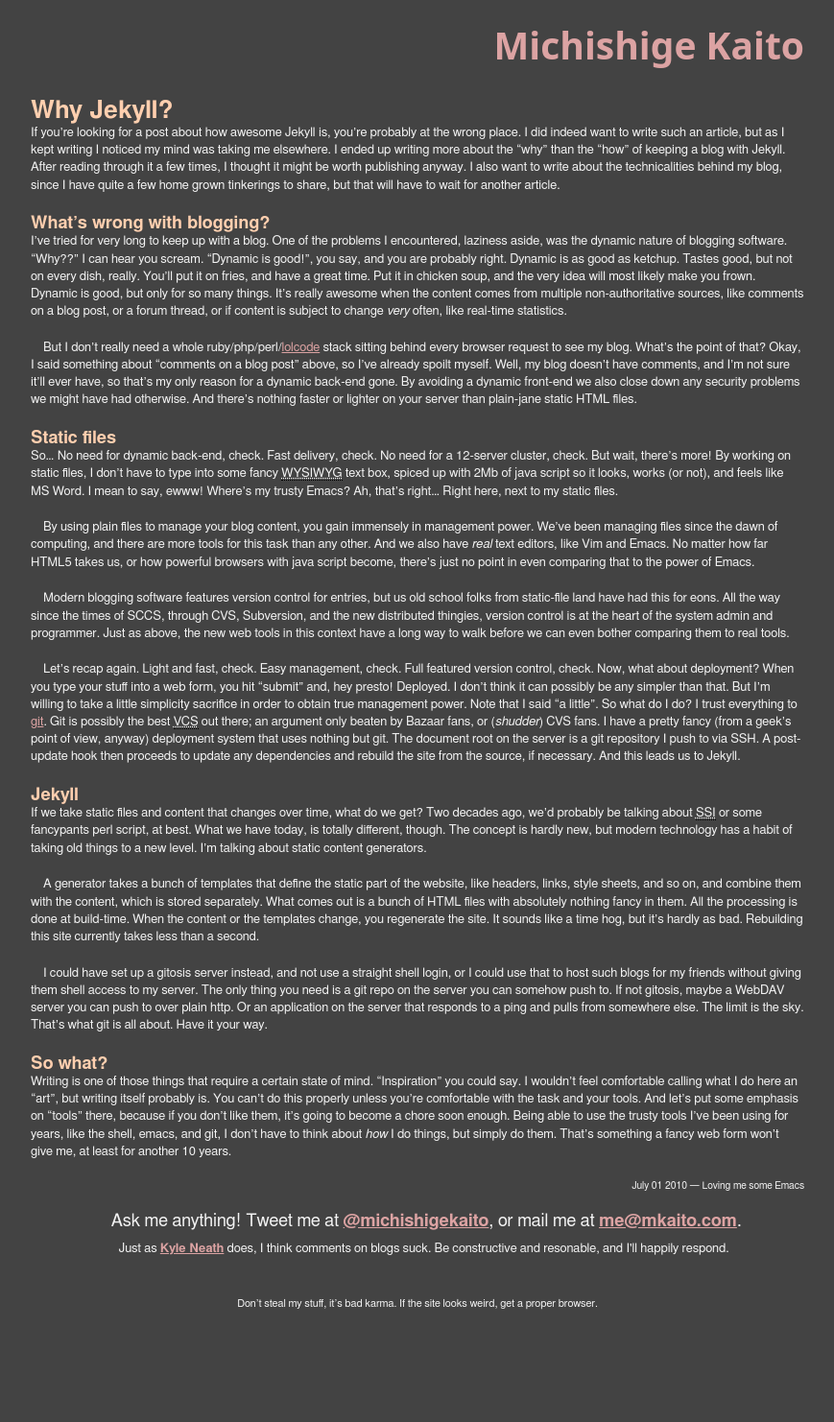
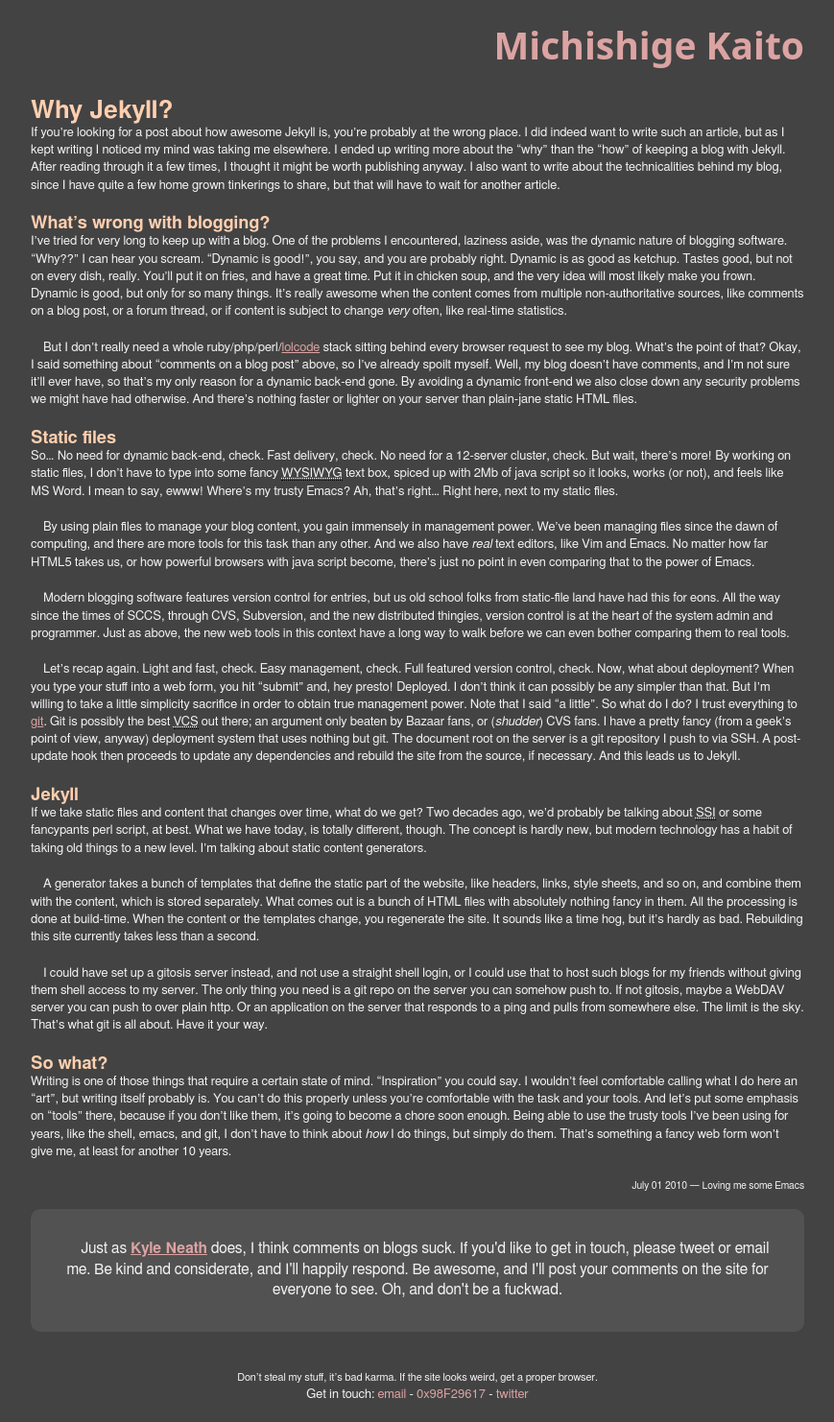
Before and after one commit to mkaito/mkaito.github.com, a Jekyll site: the page built from _posts/2010-07-01-why-jekyll.mkd, in a window 1280 px wide. Shown: the whole page at 96% size, without its empty margins (205-1074 px from the left). Built offline with Jekyll 4.4.1, drawn with Linux system fonts in a browser that asks for light colours; some web fonts are replaced; Markdown is read by kramdown in place of the engine named in the settings; before the commit the page ends 1388 px from its top, so only the background shows below that.

Commit message:
Added proper contact information, adapted post footer.

```diff
--- a/_layouts/default.html
+++ b/_layouts/default.html
@@ -12,7 +12,7 @@
 
   <meta http-equiv="X-UA-Compatible" content="IE=edge,chrome=1">
 
-  <title>{{ page.title }} :: mkaito.com</title>
+  <title>{{ page.title }} :: mkaito@Github</title>
 
   <meta name="title" content="Michishige Kaito">
   <meta name="description" content="TODO">
@@ -55,8 +55,8 @@
     <script src="http://html5shiv.googlecode.com/svn/trunk/html5.js"></script>
   <![endif]-->
 
-  <script src="/js/modernizr-1.7.min.js"></script>
-  <script src="/js/head.min.js"></script>
+  <!-- <script src="/js/modernizr-1.7.min.js"></script> -->
+  <!-- <script src="/js/head.min.js"></script> -->
 </head>
 
 <body>
@@ -82,9 +82,11 @@
   <footer>
 
   <p><small>Don&#8217;t steal my stuff, it&#8217;s bad karma. If the site looks weird, get a proper browser. {% comment %}<a href="http://kernest.com">Fonts by Kernest</a>{% endcomment %}</small></p>
+  <p>Get in touch: <a href="mailto:me[at]mkaito[dot]com">email</a> - <a href="/mkaito.asc">0x98F29617</a> - <a href="http://twitter.com/michishigekaito">twitter</a></p>
 
   </footer>
 
+{% comment %}
 <script type="text/javascript>
   head.js({
     jquery:     '//ajax.googleapis.com/ajax/libs/jquery/1.6.1/jquery.min.js',
@@ -92,7 +94,7 @@
     site:       '/js/site.js'
   });
 </script>
-
+{% endcomment %}
 {% comment %}
 <script>
 
--- a/_layouts/post.html
+++ b/_layouts/post.html
@@ -11,7 +11,7 @@ layout: default
   {{ content }}
   <footer>
   <p>{{ page.date | date: "%B %d %Y " }}{% if page.meta %} &mdash; {{ page.meta }}{% endif %}</p>
-    <p class="askme">Ask me anything! Tweet me at <a href="http://twitter.com/michishigekaito">@michishigekaito</a>, or mail me at <a href="mailto:me@mkaito.com">me@mkaito.com</a>.</p>
-    <p>Just as <a href="http://warpspire.com/ask/">Kyle Neath</a> does, I think comments on blogs suck. Be constructive and resonable, and I'll happily respond.</p>
+    <!-- <p class="askme">Ask me anything! Via <a href="http://twitter.com/michishigekaito">twitter</a>, or mail me at <a href="mailto:me[at]mkaito[dot]com">email</a>.</p> -->
+    <p>Just as <a href="http://warpspire.com/ask/">Kyle Neath</a> does, I think comments on blogs suck. If you'd like to get in touch, please tweet or email me. Be kind and considerate, and I'll happily respond. Be awesome, and I'll post your comments on the site for everyone to see. Oh, and don't be a fuckwad.</p>
   </footer>
 </article>
--- a/_posts/2010-06-10-VaderProject.mkd
+++ b/_posts/2010-06-10-VaderProject.mkd
@@ -1,6 +1,6 @@
 ---
 title: The Vader Project
 link: http://www.fubiz.net/galleries/set/the-vader-project/
-meta: Floating in Space"
+meta: Floating in Space
 byline: "What can I say, other than Epic?"
 ---
--- a/css/style.css
+++ b/css/style.css
@@ -157,9 +157,15 @@ article hgroup h1            { position: absolute; left: 0; bottom: 0; }
 article hgroup h2            { font-size: 1.2em; font-weight: 100;
                                position: absolute; right: 0; bottom: 0; }
 article footer p:first-child { text-align: right; font-size: 0.8em;}
-article footer p.askme       { font-size: 1.4em; text-align: center; padding 1em; }
+article footer p + p         { font-size: 1.2em; text-align: center; padding 1em;
+			       padding: 2em; background-color: #525252;
+			       -moz-border-radius-bottomleft: 10px; -webkit-border-bottom-left-radius: 10px;
+                               -moz-border-radius-bottomright: 10px; -webkit-border-bottom-right-radius: 10px;
+                               -moz-border-radius-topleft: 10px; -webkit-border-top-left-radius: 10px;
+                               -moz-border-radius-topright: 10px; -webkit-border-top-right-radius: 10px;
+			     }
 article footer p a           { font-weight: bold; }
-article footer p:last-child  { text-align: center; font-size: 1em; margin-top: -1.5em; }
+/* article footer p:last-child  { text-align: center; font-size: 1em; margin-top: -1.5em; } */
 
 section header               { position: relative; overflow: visible; }
 section header h1            { display: inline; }
@@ -169,6 +175,8 @@ section header h2            { display: inline; }
 body                         { background-color: #434343; color: #f3f3f3; }
 h1, h2, h3,
 h4, h5, h6                   { color: #ffcfaf ; }
+h1 a, h2 a, h3 a,
+h4 a, h5 a, h6 a             { color: #7f9f7f; }
 a:link, a:hover,
 a:visited, a:active          { color: #dca3a3; }
 
@@ -191,14 +199,20 @@ article                      { font-size: 1em; }
 article h1                   { font-size: 2em; }
 article h2                   { font-size: 1.4em; }
 article h3                   { font-size: 1.2em; }
-article h4, h5, h6           { font-size: 1em; }
+article h4, article h5,
+article h6                   { font-size: 1em; }
+
+a:link, a:hover,
+a:visited, a:active          { text-decoration: none; }
+
+article p a:link             { text-decoration: underline; }
 
 article ul                   { margin-left: -1.15em; padding-left: 1.15em; text-indent: -1.15em; }
 article ul li:before         { content: "\2192\0020"; text-indent: -1em; }
 article ul li                { margin-bottom: 1em; }
 
 body > header h1             { font-family: "Waiting for the Sunrise", Sans;
-                         font-size: 3em; }
+                               font-size: 3em; }
 body > header h1 a           { text-decoration: none; }
 
 p                            { line-height: 1.4em; margin-bottom: 1.5em; }
@@ -214,12 +228,13 @@ section#projects li a        { display: block; margin-left: -1em; }
 
 
 blockquote                   { padding: 0 0 0 2em;
-                         margin-top: 1em; margin-bottom: 1em;
-                         margin-left: -2em; border-left: 1px solid #6c6c9c;
-                         position: relative; }
+                               margin-top: 1em; margin-bottom: 1em;
+                               margin-left: -2em; border-left: 1px solid #6c6c9c;
+                               position: relative; }
 blockquote span.source       { display: block; margin-top: 1em; }
 
 body > footer                { text-align: center; margin-top: 3em; }
+body > footer p + p          { margin-top: -1.5em; font-size: 1em; }
 
 /* Print styles!
 -------------------------------------------------------------------------------*/
```
Also changed, not shown: _drafts/html5.textile (deleted, +0 -15 lines), _drafts/safari-5.textile (deleted, +0 -10 lines), 1 other file.
